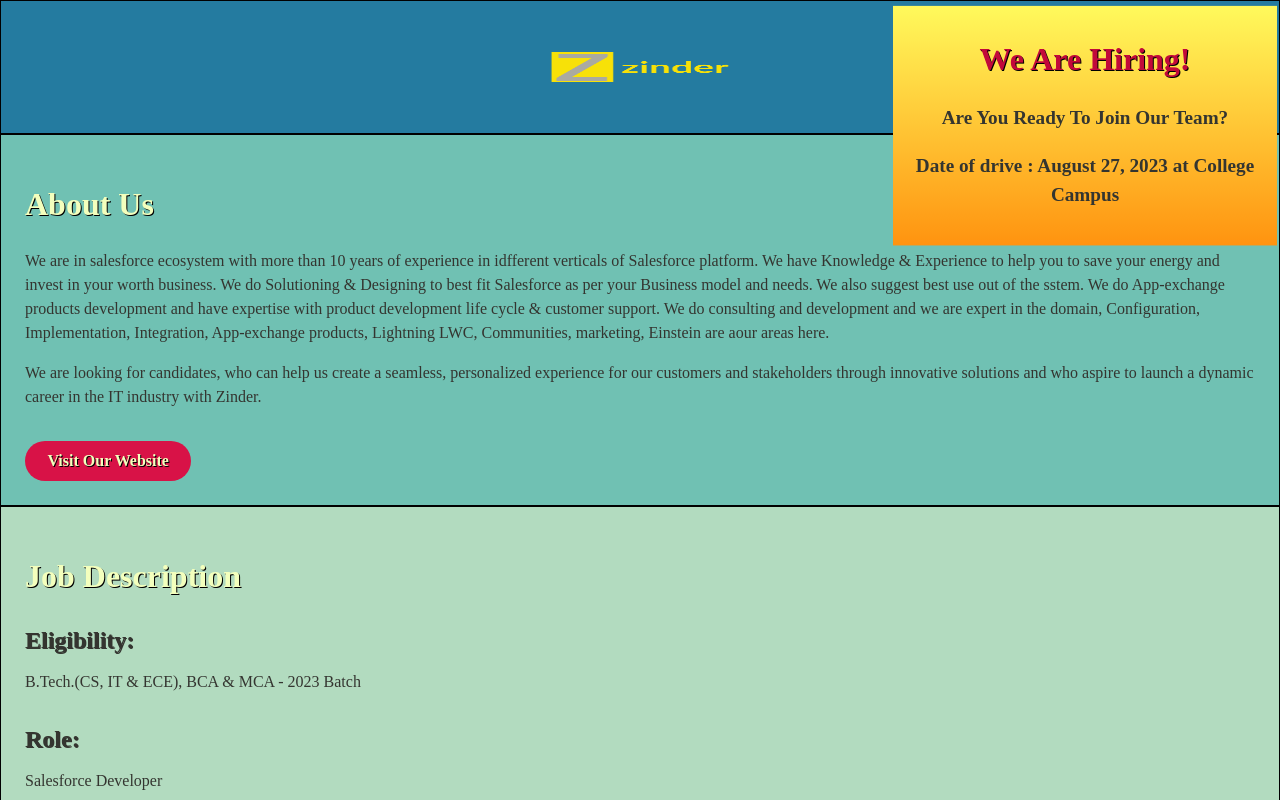
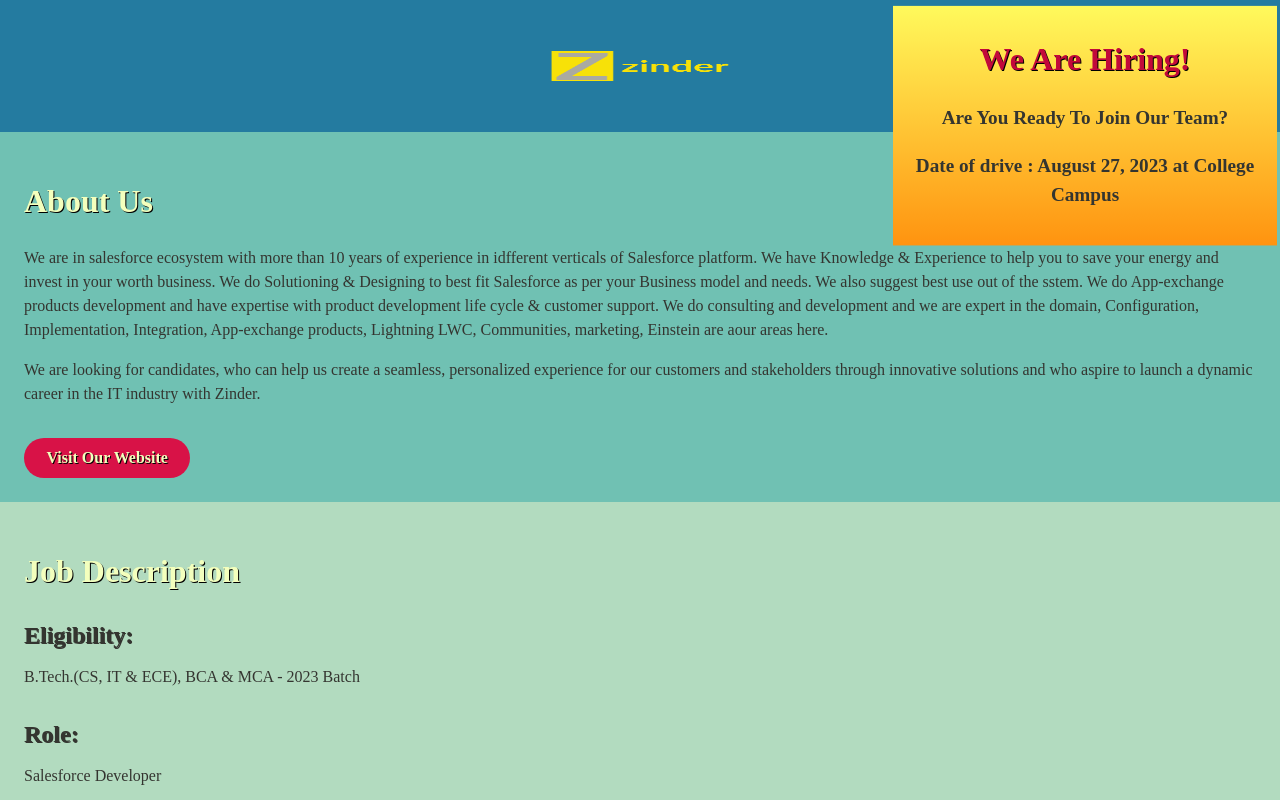
Before and after one commit to patha2702/zinder-job-posting, a plain HTML site: page index.html in a window 1280 px wide. Shown: the top 800 px of the page. Drawn offline with Linux system fonts and the light colour scheme.

Commit message:
Add files via upload

```diff
--- a/style.css
+++ b/style.css
@@ -10,13 +10,8 @@
 
 p{
     line-height: 1.5;
-    /* font-size: 1rem; */
 }
 
-
-.container > * {
-    border: 1px solid black;
-}
 
 .container{
     display: grid;
```
